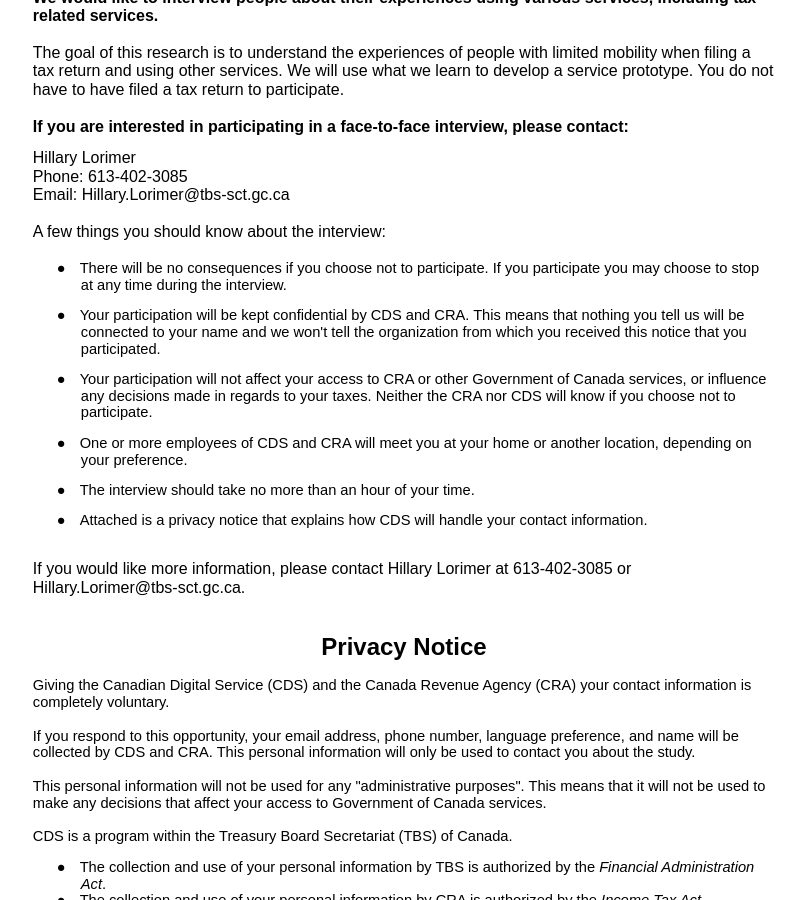
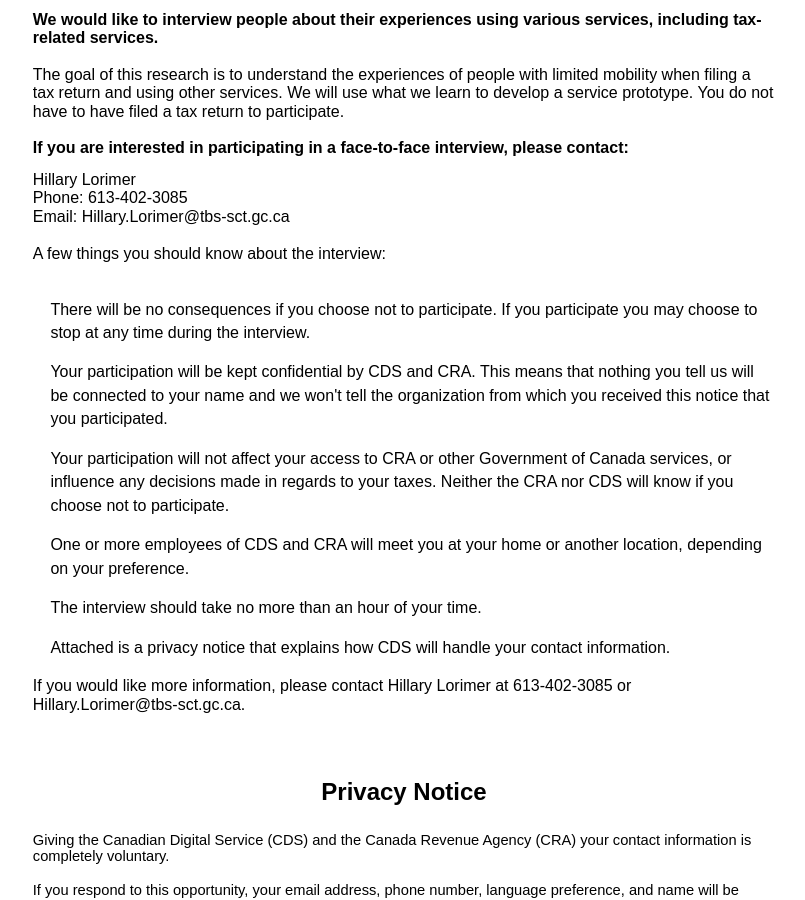
Before and after one commit to cds-snc/research-recherche, a Jekyll site: the page built from _pages/en/cra.html, in a window 1280 px wide and 900 px high, scrolled down 350 px. Shown: the whole window, without its empty margins (236-1041 px from the left). Built offline with Jekyll 4.4.1, drawn with Linux system fonts in a browser that asks for light colours.

Commit message:
Update cra.html

```diff
--- a/_pages/en/cra.html
+++ b/_pages/en/cra.html
@@ -160,13 +160,13 @@
          <img src="https://cds-snc.github.io/research-recherche/assets/img/GOC_logo.png" alt="Government of Canada logo" align="right" height="50"></img>
         <span lang="EN" style="font-size:12.0pt;line-height:115%">&nbsp;</span>
       </p>
-      <p class="MsoNormal" align="center" style="text-align:center">
+      <h1 class="MsoNormal" align="center" style="text-align:center">
         <b
           ><span lang="EN" style="font-size:18.0pt;line-height:115%"
             >Opportunity to Participate in Research</span
           ></b
         >
-      </p>
+      </h1>
       <p class="MsoNormal"><span lang="EN">&nbsp;</span></p>
       <p class="MsoNormal">
         <span lang="EN" style="font-size:12.0pt;line-height:115%"
@@ -238,94 +238,46 @@
       <p class="MsoNormal">
         <span lang="EN" style="font-size:12.0pt;line-height:115%">&nbsp;</span>
       </p>
-      <p
-        class="MsoNormal"
-        style="margin-top:0cm;margin-right:0cm;margin-bottom:10.0pt;
-margin-left:36.0pt;text-indent:-18.0pt"
-      >
+      <ul>
         <span lang="EN"
-          >●<span style="font:7.0pt &quot;Times New Roman&quot;"
-            >&nbsp;&nbsp;&nbsp;&nbsp;&nbsp;
-          </span></span
-        ><span lang="EN"
           >There will be no consequences if you choose not to participate. If
           you participate you may choose to stop at any time during the
           interview.
         </span>
-      </p>
-      <p
-        class="MsoNormal"
-        style="margin-top:0cm;margin-right:0cm;margin-bottom:10.0pt;
-margin-left:36.0pt;text-indent:-18.0pt"
-      >
-        <span lang="EN"
-          >●<span style="font:7.0pt &quot;Times New Roman&quot;"
-            >&nbsp;&nbsp;&nbsp;&nbsp;&nbsp;
-          </span></span
-        ><span lang="EN"
+      </ul>
+      <ul>
+       <span lang="EN"
           >Your participation will be kept confidential by CDS and CRA. This
           means that nothing you tell us will be connected to your name and we
           won't tell the organization from which you received this notice that
           you participated.</span
         >
-      </p>
-      <p
-        class="MsoNormal"
-        style="margin-top:0cm;margin-right:0cm;margin-bottom:10.0pt;
-margin-left:36.0pt;text-indent:-18.0pt"
-      >
+      </ul>
+      <ul>
         <span lang="EN"
-          >●<span style="font:7.0pt &quot;Times New Roman&quot;"
-            >&nbsp;&nbsp;&nbsp;&nbsp;&nbsp;
-          </span></span
-        ><span lang="EN"
           >Your participation will not affect your access to CRA or other
           Government of Canada services, or influence any decisions made in
           regards to your taxes. Neither the CRA nor CDS will know if you choose
           not to participate.
         </span>
-      </p>
-      <p
-        class="MsoNormal"
-        style="margin-top:0cm;margin-right:0cm;margin-bottom:10.0pt;
-margin-left:36.0pt;text-indent:-18.0pt"
-      >
+      </ul>
+      <ul>
         <span lang="EN"
-          >●<span style="font:7.0pt &quot;Times New Roman&quot;"
-            >&nbsp;&nbsp;&nbsp;&nbsp;&nbsp;
-          </span></span
-        ><span lang="EN"
           >One or more employees of CDS and CRA will meet you at your home or
           another location, depending on your preference.</span
         >
-      </p>
-      <p
-        class="MsoNormal"
-        style="margin-top:0cm;margin-right:0cm;margin-bottom:10.0pt;
-margin-left:36.0pt;text-indent:-18.0pt"
-      >
+      </ul>
+      <ul>
         <span lang="EN"
-          >●<span style="font:7.0pt &quot;Times New Roman&quot;"
-            >&nbsp;&nbsp;&nbsp;&nbsp;&nbsp;
-          </span></span
-        ><span lang="EN"
           >The interview should take no more than an hour of your time.
         </span>
-      </p>
-      <p
-        class="MsoNormal"
-        style="margin-top:0cm;margin-right:0cm;margin-bottom:10.0pt;
-margin-left:36.0pt;text-indent:-18.0pt"
-      >
+      </ul>
+      <ul>
         <span lang="EN"
-          >●<span style="font:7.0pt &quot;Times New Roman&quot;"
-            >&nbsp;&nbsp;&nbsp;&nbsp;&nbsp;
-          </span></span
-        ><span lang="EN"
           >Attached is a privacy notice that explains how CDS will handle your
           contact information.
         </span>
-      </p>
+      </ul>
       <p class="MsoNormal">
         <span lang="EN" style="font-size:12.0pt;line-height:115%">&nbsp;</span>
       </p>
@@ -341,13 +293,13 @@
           <p class="MsoNormal">
         <span lang="EN" style="font-size:12.0pt;line-height:115%">&nbsp;</span>
       </p>
-      <p class="MsoNormal" align="center" style="text-align:center">
+      <h1 class="MsoNormal" align="center" style="text-align:center">
         <b
           ><span lang="EN" style="font-size:18.0pt;line-height:115%"
             >Privacy Notice</span
           ></b
         >
-      </p>
+      </h1>
       <p class="MsoNormal"><span lang="EN">&nbsp;</span></p>
       <p class="MsoNormal">
         <span lang="EN"
```
